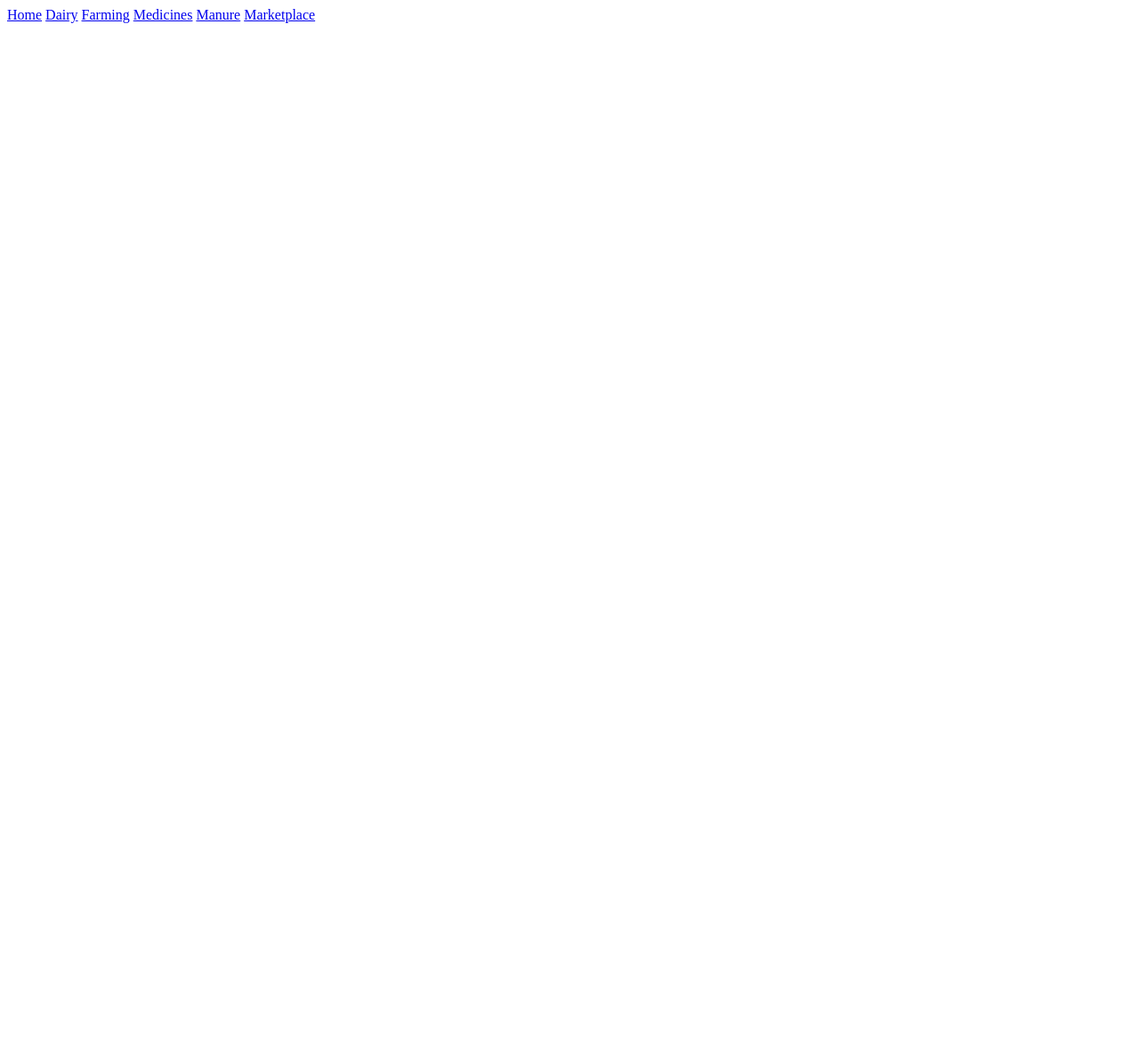
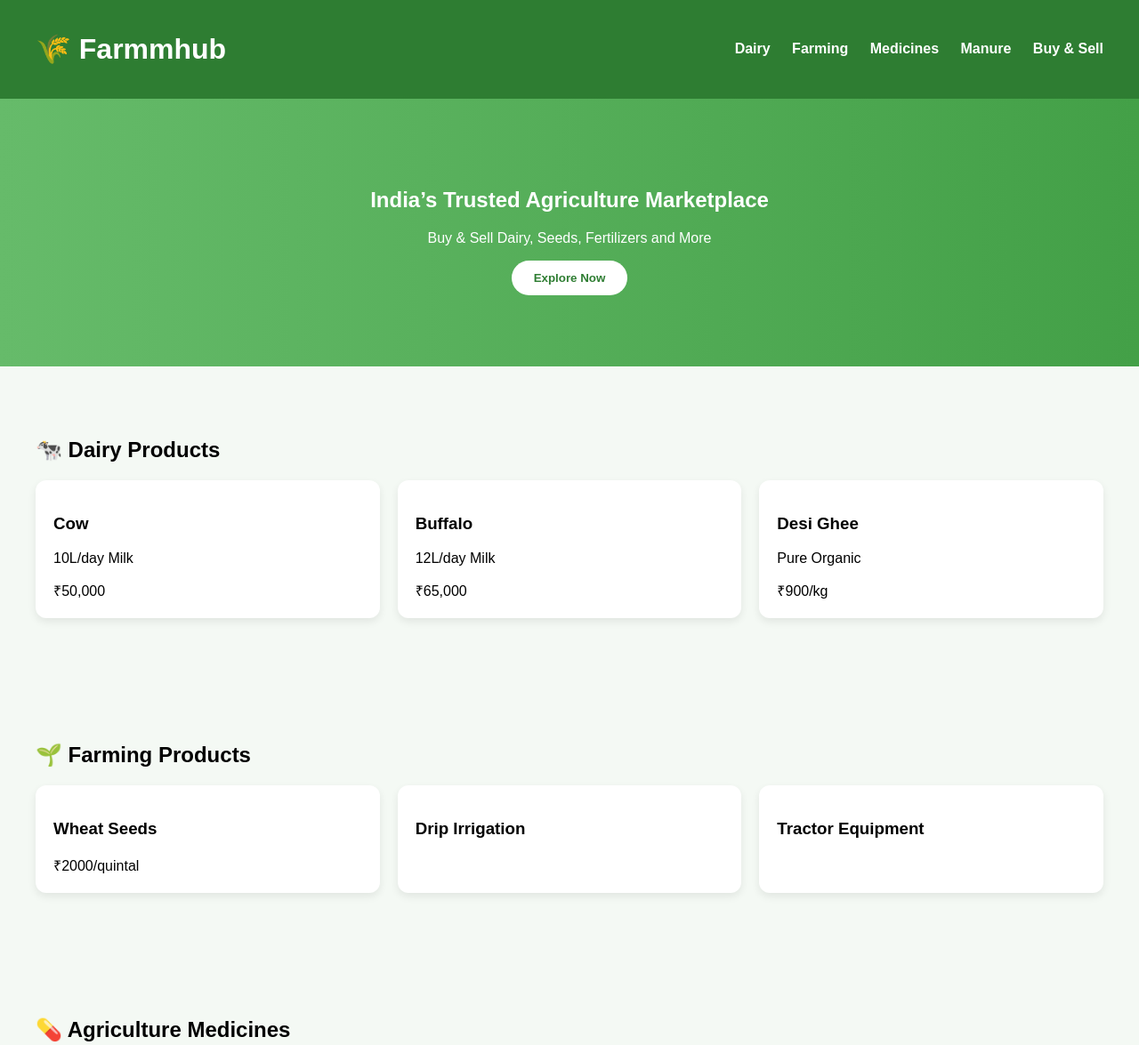
Before and after one commit to AnujPatidar7/Farmmhub, a plain HTML site: page index.html in a window 1280 px wide. Shown: the top 1175 px of the page at 89% size. Before the commit the page ends 800 px from the top, so only its background shows below. Drawn offline with Linux system fonts and the light colour scheme.

Commit message:
Update index.html

```diff
--- a/index.html
+++ b/index.html
@@ -1,8 +1,87 @@
-<nav>
-    <a href="index.html">Home</a>
-    <a href="dairy.html">Dairy</a>
-    <a href="farming.html">Farming</a>
-    <a href="medicine.html">Medicines</a>
-    <a href="manure.html">Manure</a>
-    <a href="marketplace.html">Marketplace</a>
-</nav>
+<!DOCTYPE html>
+<html lang="en">
+<head>
+<meta charset="UTF-8">
+<meta name="viewport" content="width=device-width, initial-scale=1.0">
+<title>Farmmhub - One Stop Agriculture Solution</title>
+<link rel="stylesheet" href="style.css">
+</head>
+<body>
+
+<header>
+    <h1>🌾 Farmmhub</h1>
+    <nav>
+        <a href="#dairy">Dairy</a>
+        <a href="#farming">Farming</a>
+        <a href="#medicine">Medicines</a>
+        <a href="#manure">Manure</a>
+        <a href="#market">Buy & Sell</a>
+    </nav>
+</header>
+
+<section class="hero">
+    <h2>India’s Trusted Agriculture Marketplace</h2>
+    <p>Buy & Sell Dairy, Seeds, Fertilizers and More</p>
+    <button>Explore Now</button>
+</section>
+
+<section id="dairy">
+    <h2>🐄 Dairy Products</h2>
+    <div class="grid">
+        <div class="card">
+            <h3>Cow</h3>
+            <p>10L/day Milk</p>
+            <span>₹50,000</span>
+        </div>
+        <div class="card">
+            <h3>Buffalo</h3>
+            <p>12L/day Milk</p>
+            <span>₹65,000</span>
+        </div>
+        <div class="card">
+            <h3>Desi Ghee</h3>
+            <p>Pure Organic</p>
+            <span>₹900/kg</span>
+        </div>
+    </div>
+</section>
+
+<section id="farming">
+    <h2>🌱 Farming Products</h2>
+    <div class="grid">
+        <div class="card"><h3>Wheat Seeds</h3><span>₹2000/quintal</span></div>
+        <div class="card"><h3>Drip Irrigation</h3></div>
+        <div class="card"><h3>Tractor Equipment</h3></div>
+    </div>
+</section>
+
+<section id="medicine">
+    <h2>💊 Agriculture Medicines</h2>
+    <div class="grid">
+        <div class="card"><h3>Insecticide</h3></div>
+        <div class="card"><h3>Fungicide</h3></div>
+        <div class="card"><h3>Growth Booster</h3></div>
+    </div>
+</section>
+
+<section id="manure">
+    <h2>🌾 Manure & Fertilizers</h2>
+    <div class="grid">
+        <div class="card"><h3>Organic Manure</h3></div>
+        <div class="card"><h3>Vermicompost</h3></div>
+        <div class="card"><h3>Urea</h3></div>
+    </div>
+</section>
+
+<section id="market">
+    <h2>🛒 Marketplace</h2>
+    <p>Farmers can post their products for selling.</p>
+    <button>Post Product</button>
+</section>
+
+<footer>
+    <p>© 2026 Farmmhub | Made for Farmers ❤️</p>
+</footer>
+
+</body>
+</html>
```
